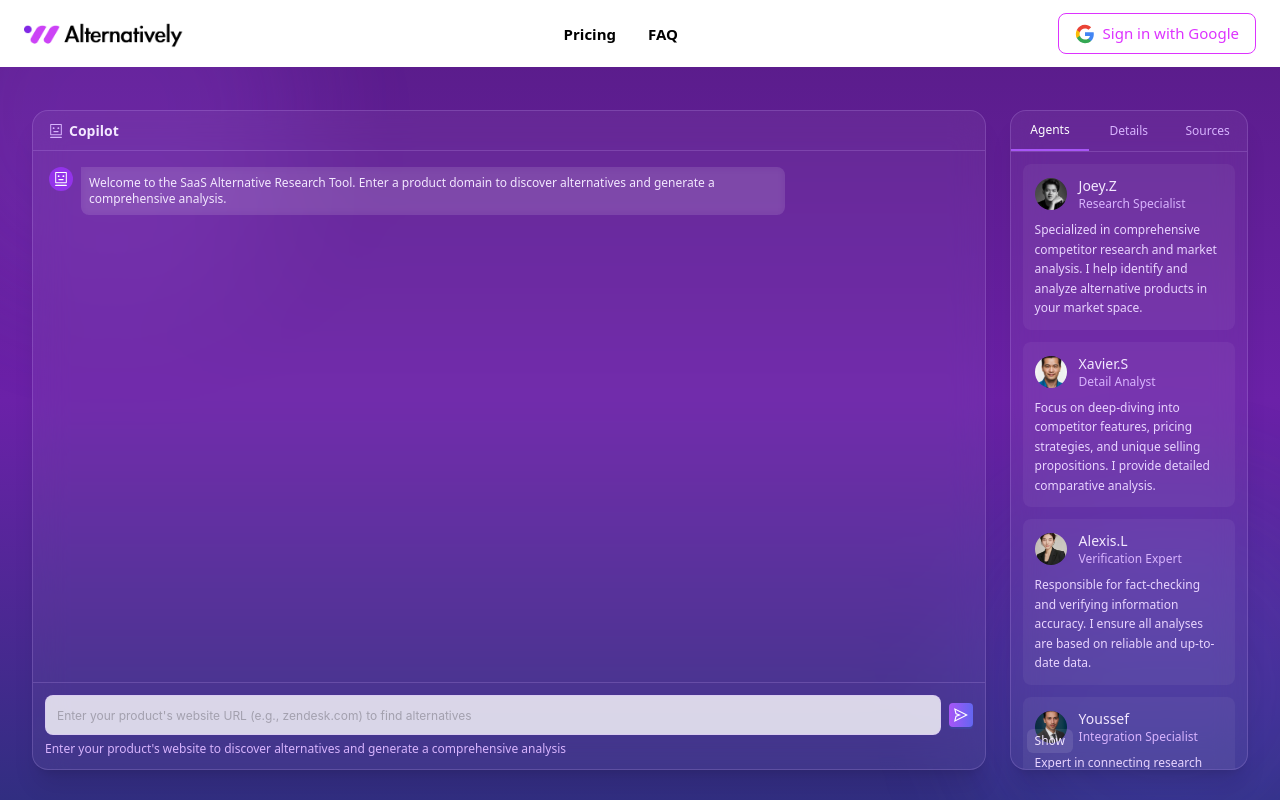
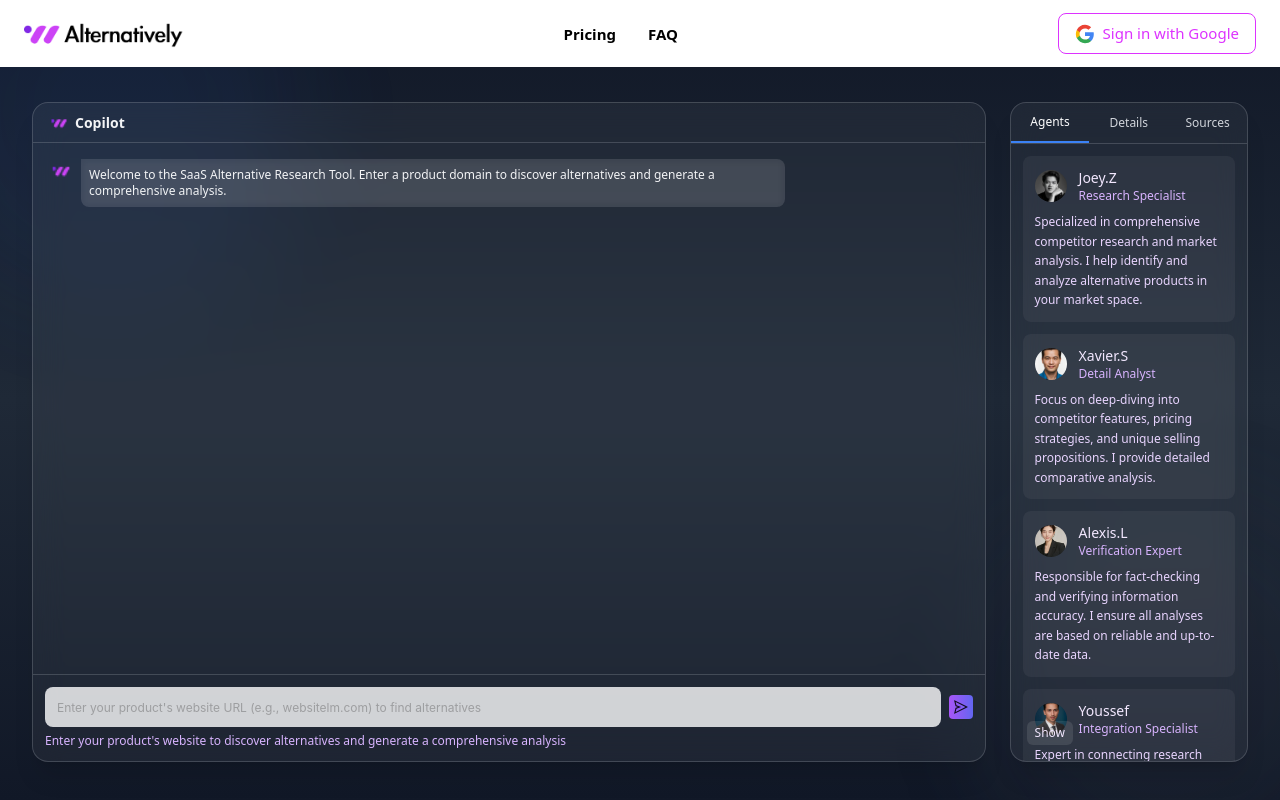
Before and after one commit to Joeyzzyy/Alternative-Research, a Next.js app: page /en in a window 1280 px wide. Shown: the top 800 px of the page. Built offline with nearby package versions, Linux system fonts and the light colour scheme.

Commit message:
features added

```diff
--- a/src/components/common/sections/research-tool.js
+++ b/src/components/common/sections/research-tool.js
@@ -60,7 +60,13 @@
     return domainRegex.test(domain);
   };
 
-  const handleUserInput = () => {
+  const handleUserInput = (e) => {
+    // 阻止任何可能的默认行为
+    if (e) {
+      e.preventDefault();
+      e.stopPropagation();
+    }
+
     if (!userInput.trim()) return;
 
     // Add user message to chat
@@ -181,18 +187,26 @@
       >
         <div className={`flex max-w-[80%] ${message.type === 'user' ? 'flex-row-reverse' : 'flex-row'}`}>
           <div className={`flex-shrink-0 ${message.type === 'user' ? 'ml-2' : 'mr-2'}`}>
-            <Avatar
-              size="small"
-              icon={message.type === 'user' ? <UserOutlined /> : <RobotOutlined />}
-              className={message.type === 'user' ? 'bg-indigo-500' : 'bg-purple-600'}
-            />
+            {message.type === 'user' ? (
+              <Avatar
+                size="small"
+                icon={<UserOutlined />}
+                className="bg-blue-500"
+              />
+            ) : (
+              <Avatar
+                size="small"
+                src="/images/alternatively-favicon.png"
+                className="bg-transparent"
+              />
+            )}
           </div>
           <div
             className={`p-2 rounded-lg text-xs ${
               message.type === 'user'
-                ? 'bg-indigo-600 text-white rounded-tr-none'
-                : 'bg-white/10 backdrop-blur-sm text-purple-100 rounded-tl-none'
-            } ${message.isThinking ? 'border border-purple-400/30 animate-pulse' : ''}`}
+                ? 'bg-blue-600 text-white rounded-tr-none'
+                : 'bg-white/10 backdrop-blur-sm text-gray-100 rounded-tl-none'
+            } ${message.isThinking ? 'border border-gray-400/30 animate-pulse' : ''}`}
           >
             {message.content.split('\n').map((line, i) => (
               <React.Fragment key={i}>
@@ -202,9 +216,9 @@
             ))}
             {message.isThinking && (
               <div className="flex space-x-1 mt-1.5 justify-center">
-                <div className="w-1.5 h-1.5 bg-purple-300 rounded-full animate-bounce"></div>
-                <div className="w-1.5 h-1.5 bg-purple-300 rounded-full animate-bounce" style={{ animationDelay: '0.2s' }}></div>
-                <div className="w-1.5 h-1.5 bg-purple-300 rounded-full animate-bounce" style={{ animationDelay: '0.4s' }}></div>
+                <div className="w-1.5 h-1.5 bg-gray-300 rounded-full animate-bounce"></div>
+                <div className="w-1.5 h-1.5 bg-gray-300 rounded-full animate-bounce" style={{ animationDelay: '0.2s' }}></div>
+                <div className="w-1.5 h-1.5 bg-gray-300 rounded-full animate-bounce" style={{ animationDelay: '0.4s' }}></div>
               </div>
             )}
           </div>
@@ -344,52 +358,50 @@
     </div>
   );
 
+  // 修改 useEffect，防止任何自动滚动
   useEffect(() => {
-    // 只有当消息列表发生变化且不是初始加载时才滚动到底部
+    // 完全禁用自动滚动到底部的行为
+    // 只在聊天区域内部滚动，不影响整个页面
     if (chatEndRef.current && messages.length > 1) {
-      chatEndRef.current.scrollIntoView({ behavior: 'smooth' });
+      const chatContainer = document.querySelector('.chat-messages-container');
+      if (chatContainer) {
+        chatContainer.scrollTop = chatContainer.scrollHeight;
+      }
     }
   }, [messages]);
 
-  // 添加一个新的 useEffect 来处理初始加载
-  useEffect(() => {
-    // 页面加载时，确保滚动到顶部
-    window.scrollTo(0, 0);
-  }, []);
-
   return (
-    <div className="w-full pt-24 min-h-screen bg-gradient-to-b from-purple-900 via-purple-800 to-indigo-900 text-white flex items-center justify-center p-4 relative overflow-hidden">
-      <div className="absolute inset-0 pt-24">
-        <div className="absolute w-96 h-96 bg-purple-500/20 rounded-full blur-3xl -top-20 -left-20 animate-pulse"></div>
-        <div className="absolute w-96 h-96 bg-indigo-500/20 rounded-full blur-3xl -bottom-20 -right-20 animate-pulse delay-1000"></div>
+    <div className="w-full min-h-screen bg-gradient-to-b from-gray-900 via-gray-800 to-gray-900 text-white flex items-center justify-center p-4 relative overflow-hidden" style={{ paddingTop: "80px" }}>
+      <div className="absolute inset-0" style={{ paddingTop: "80px" }}>
+        <div className="absolute w-96 h-96 bg-blue-500/10 rounded-full blur-3xl -top-20 -left-20 animate-pulse"></div>
+        <div className="absolute w-96 h-96 bg-gray-500/10 rounded-full blur-3xl -bottom-20 -right-20 animate-pulse delay-1000"></div>
       </div>
 
       <div className="relative z-10 w-full flex flex-row gap-6 h-[calc(100vh-140px)] px-4 text-sm">
         {/* 左侧对话栏 */}
         <div className={`${showBrowser ? 'w-1/5' : 'w-4/5'} transition-all duration-300 ease-in-out
-                         bg-white/5 backdrop-blur-lg rounded-2xl border border-purple-300/20 shadow-xl flex flex-col h-full`}>
-          <div className="h-10 px-4 border-b border-purple-300/20 flex items-center flex-shrink-0">
-            <RobotOutlined className="text-purple-300 mr-1.5 text-sm" />
-            <h2 className="text-sm font-semibold text-purple-100">Copilot</h2>
+                         bg-white/5 backdrop-blur-lg rounded-2xl border border-gray-300/20 shadow-xl flex flex-col h-full`}>
+          <div className="h-10 px-4 border-b border-gray-300/20 flex items-center flex-shrink-0">
+            <img src="/images/alternatively-favicon.png" alt="Alternatively" className="w-5 h-5 mr-1.5" />
+            <h2 className="text-sm font-semibold text-gray-100">Copilot</h2>
           </div>
 
-          <div className="flex-grow overflow-y-auto" style={{ height: "calc(100% - 140px)" }}>
+          <div className="flex-grow overflow-y-auto chat-messages-container" style={{ height: "calc(100% - 140px)" }}>
             <div className="p-4 pb-6">
               {messages.map((message, index) => renderChatMessage(message, index))}
               <div ref={chatEndRef} />
             </div>
           </div>
 
-          <div className="p-3 border-t border-purple-300/20 flex-shrink-0">
-            <div className="flex items-center space-x-2">
+          <div className="p-3 border-t border-gray-300/20 flex-shrink-0">
+            <form onSubmit={handleUserInput} className="flex items-center space-x-2">
               <Input
                 ref={inputRef}
-                placeholder="Enter your product's website URL (e.g., zendesk.com) to find alternatives"
+                placeholder="Enter your product's website URL (e.g., websitelm.com) to find alternatives"
                 value={userInput}
                 onChange={(e) => setUserInput(e.target.value)}
-                onPressEnter={handleUserInput}
                 disabled={loading}
-                className="bg-white/10 border border-purple-300/30 rounded-lg text-xs"
+                className="bg-white/10 border border-gray-300/30 rounded-lg text-xs"
                 style={{
                   color: 'black',
                   backgroundColor: 'rgba(255, 255, 255, 0.8)',
@@ -397,15 +409,19 @@
                 }}
               />
               <Button
-                type="primary"
+                htmlType="submit"
                 icon={<SendOutlined className="text-xs" />}
-                onClick={handleUserInput}
                 loading={loading}
                 disabled={loading}
                 className="bg-gradient-to-r from-purple-500 to-indigo-500 border-none"
                 size="small"
+                onClick={(e) => {
+                  e.preventDefault();
+                  e.stopPropagation();
+                  handleUserInput(e);
+                }}
               />
-            </div>
+            </form>
             <div className="text-xs text-purple-300 mt-1.5">
               Enter your product's website to discover alternatives and generate a comprehensive analysis
             </div>
@@ -414,8 +430,8 @@
 
         {/* 中间浏览器区域 */}
         {showBrowser && (
-          <div className="w-3/5 bg-gray-800 backdrop-blur-lg rounded-2xl border border-purple-300/20 shadow-xl flex flex-col h-full">
-            <div className="h-10 flex items-center px-4 border-b border-purple-300/20">
+          <div className="w-3/5 bg-gray-800 backdrop-blur-lg rounded-2xl border border-gray-300/20 shadow-xl flex flex-col h-full">
+            <div className="h-10 flex items-center px-4 border-b border-gray-300/20">
               <div className="flex gap-2 mr-4">
                 <div className="w-3 h-3 rounded-full bg-red-500"></div>
                 <div className="w-3 h-3 rounded-full bg-yellow-500"></div>
@@ -465,7 +481,7 @@
         )}
 
         {/* 右侧分析结果栏 */}
-        <div className="w-1/5 bg-white/5 backdrop-blur-lg rounded-2xl border border-purple-300/20 shadow-xl
+        <div className="w-1/5 bg-white/5 backdrop-blur-lg rounded-2xl border border-gray-300/20 shadow-xl
                         flex flex-col h-full relative"
         >
           {/* 简化的显示按钮 */}
@@ -480,13 +496,13 @@
           )}
 
           {/* Tab 切换区域 */}
-          <div className="flex border-b border-purple-300/20">
+          <div className="flex border-b border-gray-300/20">
             <button
               onClick={() => setRightPanelTab('agents')}
               className={`flex-1 h-10 flex items-center justify-center text-xs font-medium transition-colors
                 ${rightPanelTab === 'agents'
-                  ? 'text-white border-b-2 border-purple-500'
-                  : 'text-purple-300 hover:text-purple-200'
+                  ? 'text-white border-b-2 border-blue-500'
+                  : 'text-gray-300 hover:text-gray-200'
                 }`}
             >
               Agents
@@ -495,8 +511,8 @@
               onClick={() => setRightPanelTab('details')}
               className={`flex-1 h-10 flex items-center justify-center text-xs font-medium transition-colors
                 ${rightPanelTab === 'details'
-                  ? 'text-white border-b-2 border-purple-500'
-                  : 'text-purple-300 hover:text-purple-200'
+                  ? 'text-white border-b-2 border-blue-500'
+                  : 'text-gray-300 hover:text-gray-200'
                 }`}
             >
               Details
@@ -505,8 +521,8 @@
               onClick={() => setRightPanelTab('sources')}
               className={`flex-1 h-10 flex items-center justify-center text-xs font-medium transition-colors
                 ${rightPanelTab === 'sources'
-                  ? 'text-white border-b-2 border-purple-500'
-                  : 'text-purple-300 hover:text-purple-200'
+                  ? 'text-white border-b-2 border-blue-500'
+                  : 'text-gray-300 hover:text-gray-200'
                 }`}
             >
               Sources
```
